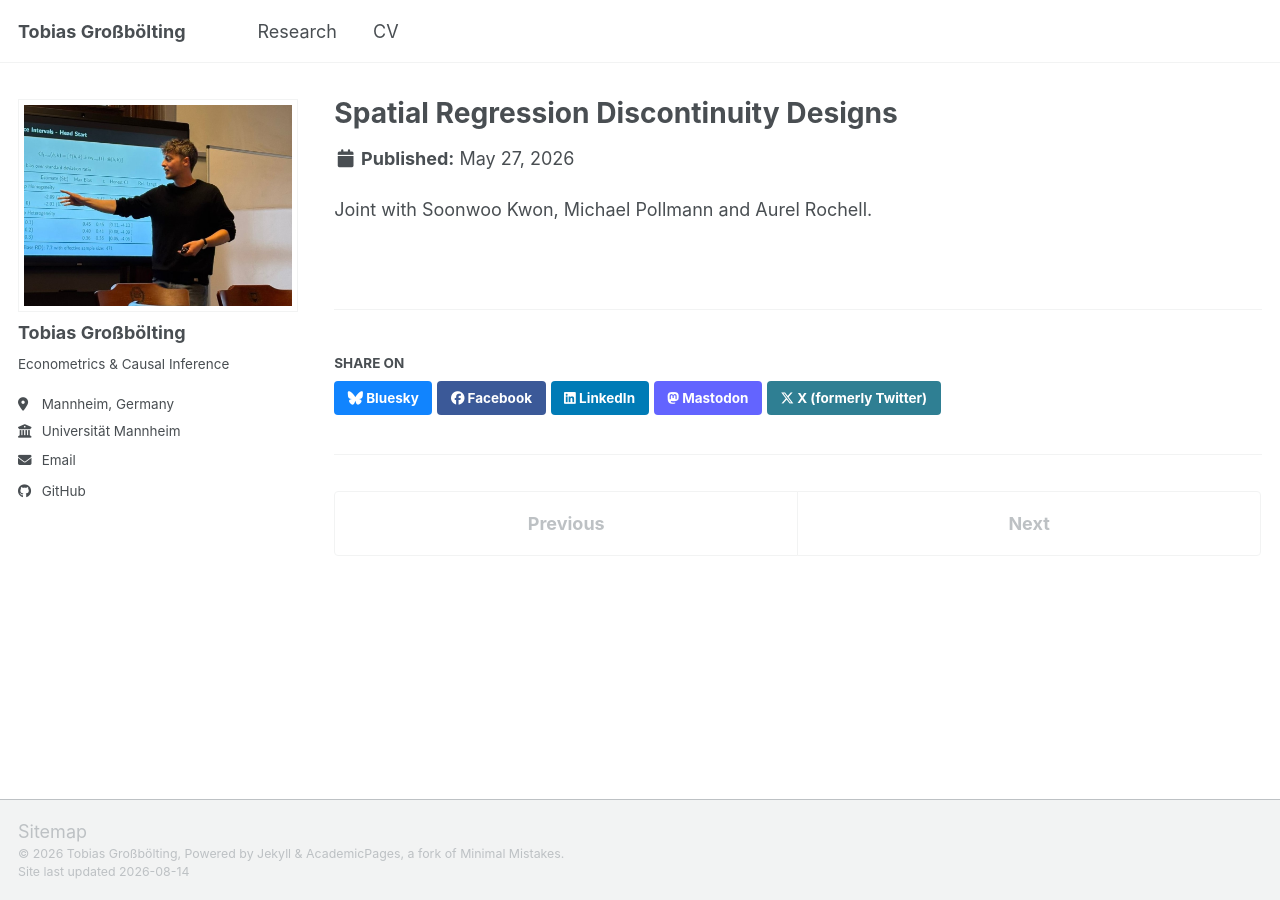
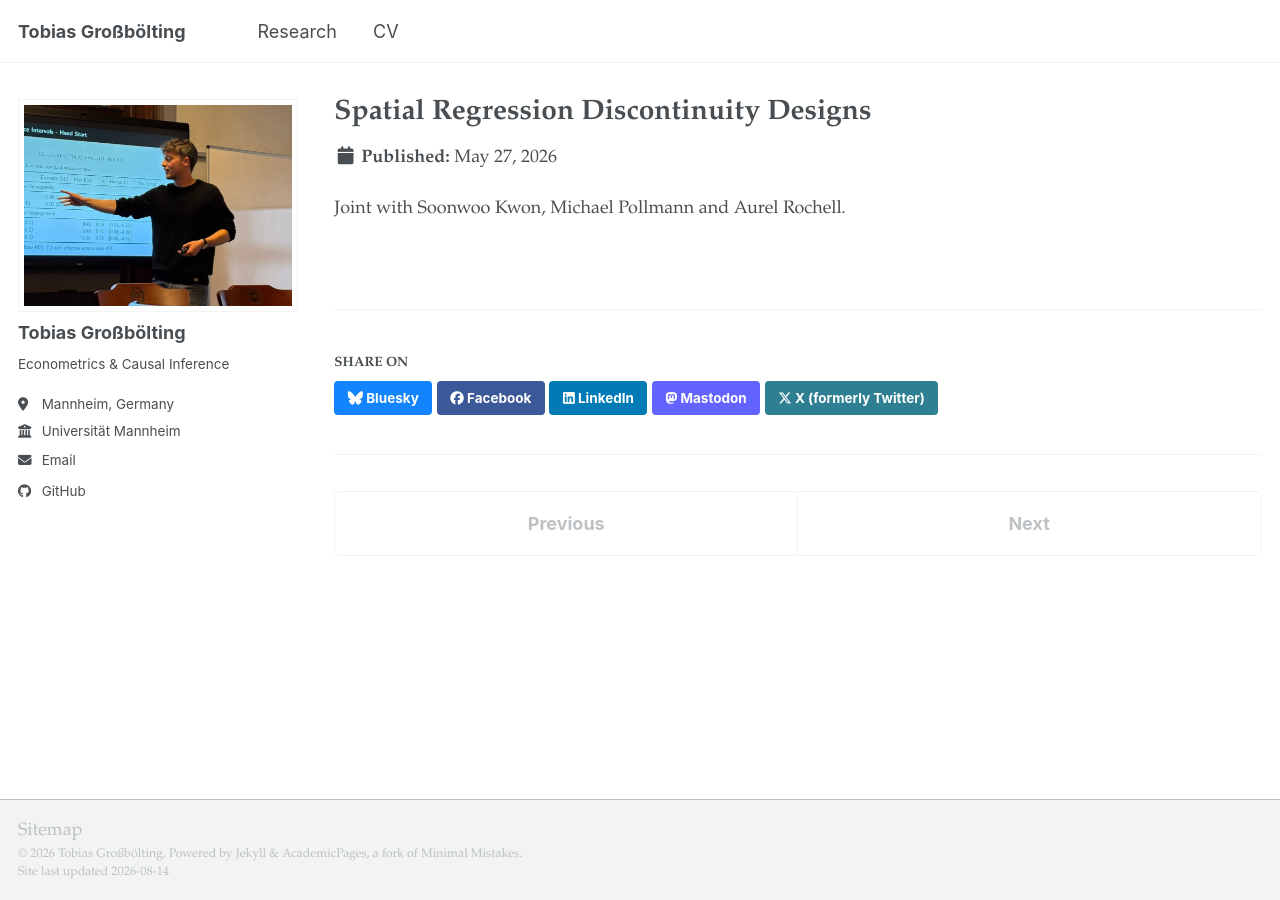
Before and after one commit to tgrossboelting/tgrossboelting.github.io, a Jekyll site: the page built from _publications/2026_05_27_spatial_rdd.md, in a window 1280 px wide. Built offline with Jekyll 4.4.1, drawn with Linux system fonts in a browser that asks for light colours; a script bundle is joined from its source files by our own code; library files that are not in the unit come from our copies.

Commit message:
changed font and some measures on website

```diff
--- /dev/null
+++ b/_sass/_custom.scss
@@ -0,0 +1,47 @@
+/* ==========================================================================
+   CUSTOM RULE OVERRIDES
+
+   Imported last from assets/css/main.scss, so these win over the vendored
+   theme files on equal specificity without needing !important. Keep site
+   customisation here rather than editing _themes.scss or layout/*.scss, so
+   upstream academicpages updates can still be pulled cleanly.
+   ========================================================================== */
+
+/* --------------------------------------------------------------------------
+   MEASURE (line length)
+
+   #main caps at $x-large (1280px) and .page takes span(9 of 12) of it, leaving
+   a ~900px text column. At $doc-font-size 16px that is roughly 112 characters
+   per line; comfortable reading is 45-75, ideal around 66.
+
+   38em is about 76 characters. Lower to 34em for ~68 if it still reads long.
+   The cap is on the text elements rather than on .page, so tables, figures and
+   the publication list keep the full column width.
+   -------------------------------------------------------------------------- */
+.page__content {
+  p,
+  li,
+  dl,
+  blockquote {
+    max-width: 38em;
+  }
+}
+
+/* --------------------------------------------------------------------------
+   LINK COLOUR
+
+   #1a5fb4 is the exact blue defined as `linkblue` in the CV preamble, so the
+   site and the PDF read as one identity. The dark-theme values are lightened;
+   #1a5fb4 does not carry enough contrast against a dark background.
+   -------------------------------------------------------------------------- */
+:root {
+  --global-link-color         : #1a5fb4;
+  --global-link-color-hover   : #14488a;
+  --global-link-color-visited : #1a5fb4;
+}
+
+html[data-theme="dark"] {
+  --global-link-color         : #7ab0e8;
+  --global-link-color-hover   : #a8cbf0;
+  --global-link-color-visited : #7ab0e8;
+}
--- /dev/null
+++ b/_sass/_custom_variables.scss
@@ -0,0 +1,20 @@
+/* ==========================================================================
+   CUSTOM VARIABLE OVERRIDES
+
+   Imported from assets/css/main.scss AFTER "themes" but BEFORE "layout/base",
+   so redefinitions here reach every rule that consumes them. Overriding these
+   as plain CSS later would not work: layout/base.scss reads the variables at
+   import time, so a late override would have to re-enumerate every selector.
+
+   Kept out of _themes.scss so upstream academicpages updates stay mergeable.
+   ========================================================================== */
+
+/* Palatino, to match the CV (which sets mathpazo / URWPalladioL).
+   Palatino ships with macOS, Palatino Linotype with Windows, Book Antiqua with
+   Office. Georgia is the fallback: different face, but similar proportions and
+   x-height, so the page does not reflow noticeably when it is used. */
+$palatino: Palatino, "Palatino Linotype", "Palatino LT STD", "Book Antiqua", Georgia, serif;
+
+$global-font-family  : $palatino;
+$header-font-family  : $palatino;
+$caption-font-family : $palatino;
--- a/assets/css/main.scss
+++ b/assets/css/main.scss
@@ -6,6 +6,13 @@
  *
  * Note that the files are processed in the order they are imported, so they are partly
    sorted by the dependencies. Also, the first two lines of the file are required by Jekyll.
+ *
+ * Two site-specific partials are imported below:
+ *   custom_variables - sits after the themes (which define the variables) and
+ *                      before layout/base (which consumes them), so redefining
+ *                      e.g. $global-font-family there reaches every rule.
+ *   custom           - sits last, so its rules win on equal specificity.
+ * Both are kept out of the vendored theme files so upstream updates stay mergeable.
  */
 
 @import
@@ -14,6 +21,8 @@
     "themes",
     "theme/{{ site.site_theme | default: 'default' | append: '_light' }}",
     "theme/{{ site.site_theme | default: 'default' | append: '_dark' }}",
+
+    "custom_variables",
 
     "include/mixins",
     "vendor/susy/susy",
@@ -39,5 +48,7 @@
 
     "vendor/font-awesome/fontawesome",
     "vendor/font-awesome/solid",
-    "vendor/font-awesome/brands"
+    "vendor/font-awesome/brands",
+
+    "custom"
 ;
```
